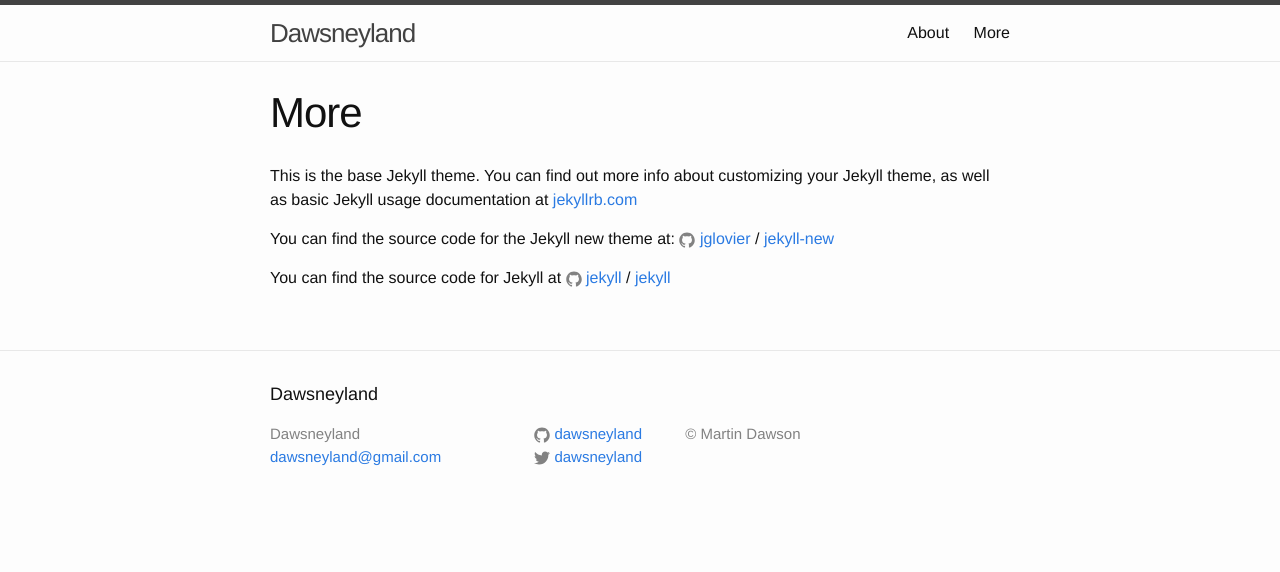
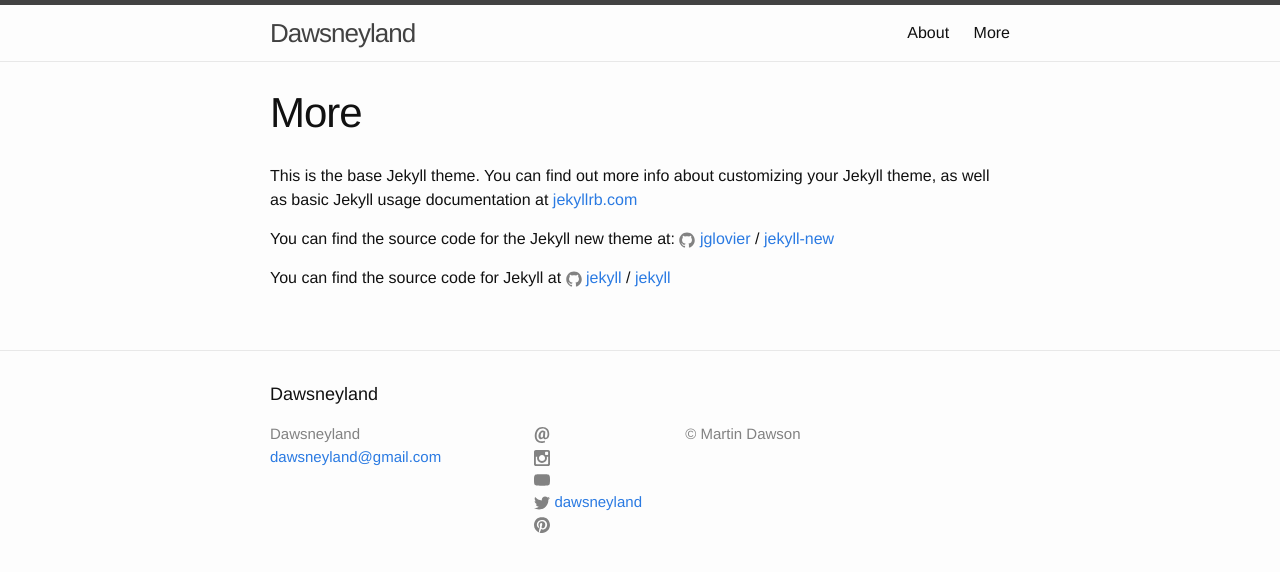
Before and after one commit to dawsneyland/formerdland, a Jekyll site: the page built from more.md, in a window 1280 px wide. Shown: the top 572 px of the page. Built offline with Jekyll 4.4.1, drawn with Linux system fonts in a browser that asks for light colours.

Commit message:
Update footer.html

```diff
--- a/_includes/footer.html
+++ b/_includes/footer.html
@@ -14,17 +14,21 @@
 
       <div class="footer-col footer-col-2">
         <ul class="social-media-list">
-          {% if site.github_username %}
           <li>
-            {% include icon-github.html username=site.github_username %}
+            {% include icon-email.html username=site.github_username %}
           </li>
-          {% endif %}
-
-          {% if site.twitter_username %}
+          <li>
+            {% include icon-instagram.html username=site.github_username %}
+          </li>
+          <li>
+            {% include icon-youtube.html username=site.github_username %}
+          </li>
           <li>
             {% include icon-twitter.html username=site.twitter_username %}
           </li>
-          {% endif %}
+          <li>
+            {% include icon-pinterest.html username=site.twitter_username %}
+          </li>
         </ul>
       </div>
 
```
